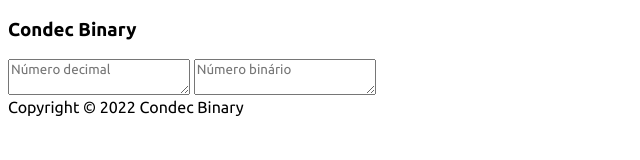
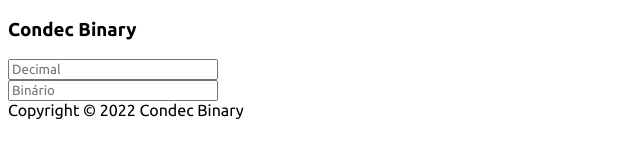
Before and after one commit to mauricioprb/condec, a plain HTML site: page index.html in a window 1280 px wide. Shown: the whole page, without its empty margins (0-640 px from the left). Drawn offline with Linux system fonts and the light colour scheme.

Commit message:
funcionando(falta msg de erro quando (binario)

```diff
--- a/index.html
+++ b/index.html
@@ -21,9 +21,14 @@
         </div>
     </header>
     <main>
-        <div id="inputOutput">
-            <textarea id="ioDecimal" placeholder="Número decimal"></textarea>
-            <textarea id="ioBinario" placeholder="Número binário"></textarea>
+        <div>
+            <input id="inputDecimal" type="number" placeholder="Decimal"
+            oninput="decimalConverter(this.id,this.value)"
+            onchange="decimalConverter(this.id,this.value)">
+        </div>
+            <input id="inputBinario" type="number" placeholder="Binário"
+            oninput="decimalConverter(this.id,this.value)"
+            onchange="decimalConverter(this.id,this.value)">
         </div>
     </main>
     <footer class="footer">
--- a/js/scripts.js
+++ b/js/scripts.js
@@ -0,0 +1,13 @@
+function decimalConverter(conv,numero) {
+    numero = parseFloat(numero);
+    let inputDecimal = document.getElementById("inputDecimal");
+    let inputBinario = document.getElementById("inputBinario");
+    if (conv=="inputDecimal") {
+        let binario = numero.toString(2);
+        inputBinario.value=(binario);
+    }
+    if (conv=="inputBinario") {
+        let decimal = parseInt(numero, 2);
+        inputDecimal.value=(decimal);
+    }
+}
```
